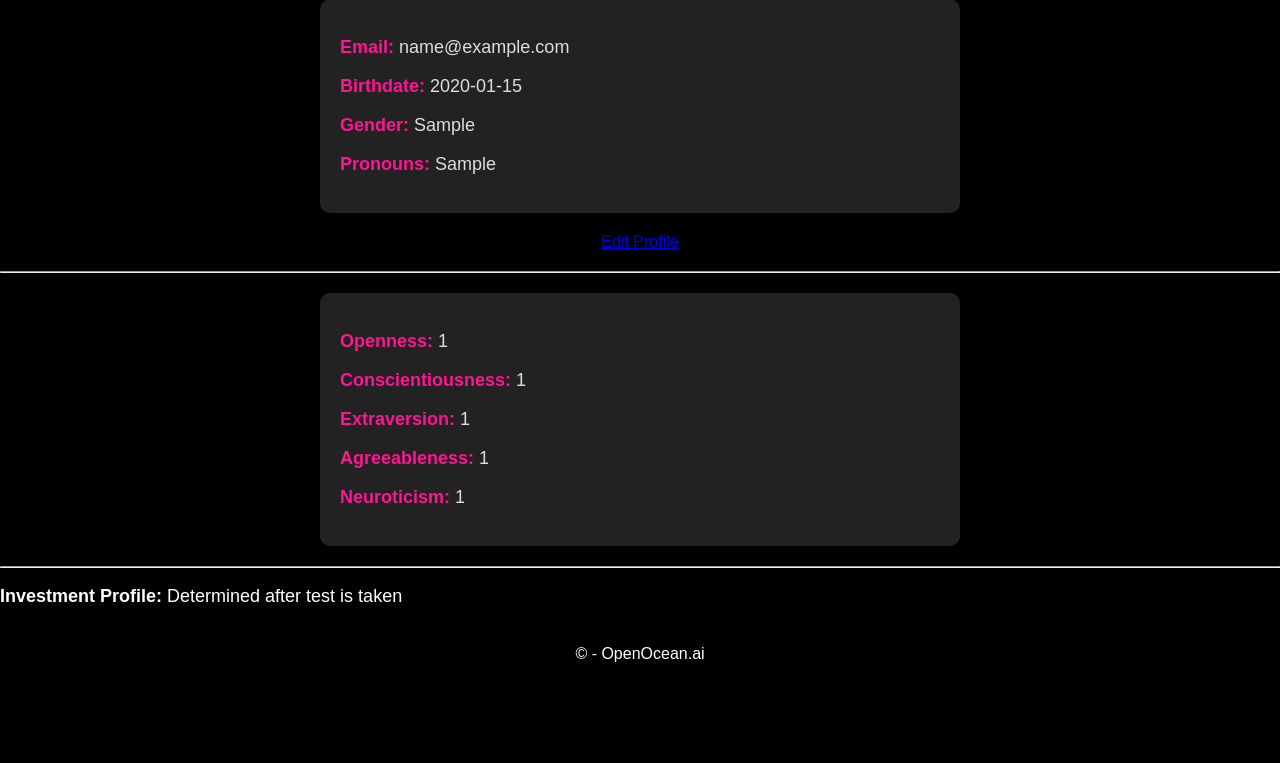
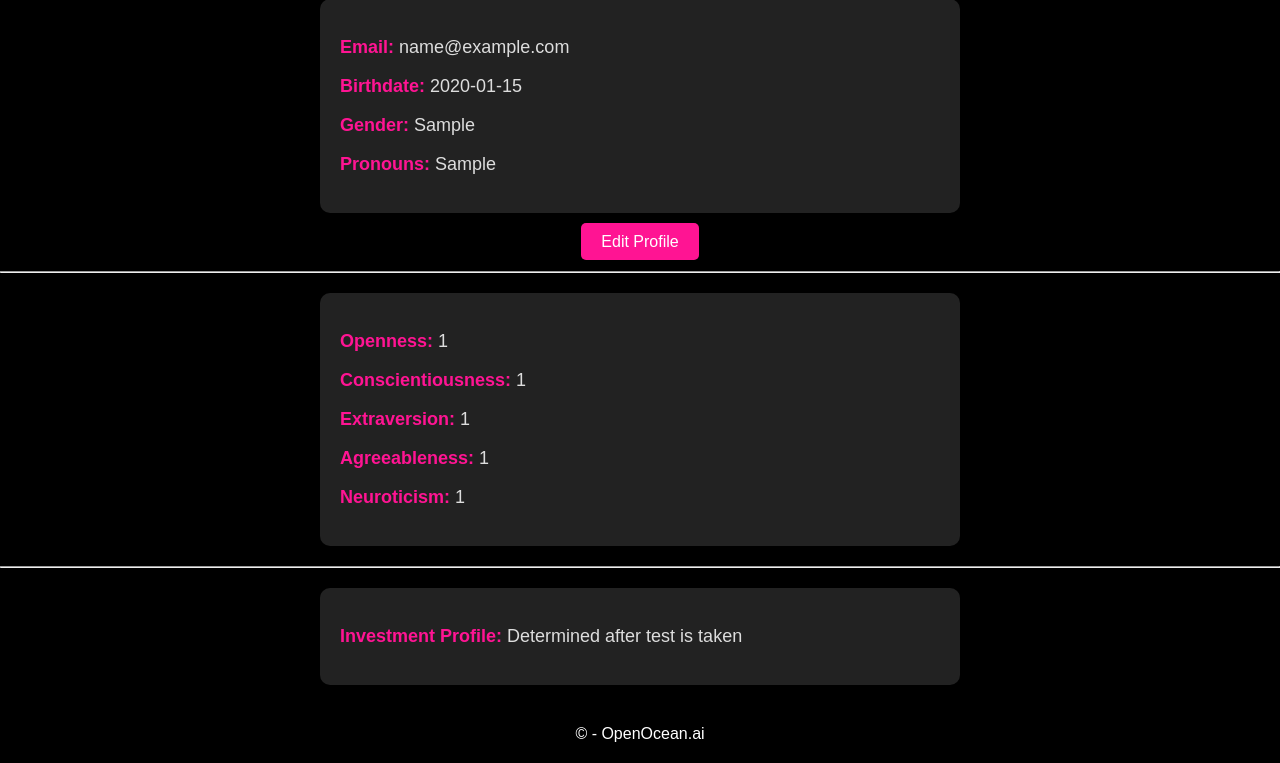
Before and after one commit to OsvaldoTA1/AFRL-Project-UI-Redesign, a Flask app: a page that uses app/templates/base.html in a window 1280 px wide. Shown: the part 169-932 px from the top of the page. Before the commit the page ends 831 px from the top, so only its background shows below. Run offline with Flask 3, Linux system fonts and the light colour scheme; a user stored in the database is signed in; tables that the repository leaves empty hold one stand-in row (values such as "Sample post").

Commit message:
Style profile and investment sections; unified button styles

```diff
--- a/app/static/css/styles.css
+++ b/app/static/css/styles.css
@@ -460,12 +460,6 @@ nav ul li a:hover, nav ul li.active a {
     color: #ff1493; /* Hot Pink for highlighting */
 }
 
-/* Styling the edit button */
-.profile-edit-button {
-    text-align: center;
-    margin: 20px 0;
-}
-
 .profile-traits {
     padding: 20px;
     background-color: #222; /* Dark background to contrast */
@@ -483,6 +477,55 @@ nav ul li a:hover, nav ul li.active a {
 .profile-traits p strong {
     color: #ff1493; /* Hot Pink for highlighting */
 }
+
+/* Styling the edit button */
+.profile-edit-button {
+    text-align: center;
+    margin: 20px 0;
+}
+
+/* Investment Profile information section styling */
+.investment-profile-info {
+    padding: 20px;
+    background-color: #222; /* Dark background to contrast */
+    border-radius: 10px;
+    margin: 20px auto;
+    box-shadow: 0 2px 10px rgba(0, 0, 0, 0.5); /* Subtle shadow for depth */
+    max-width: 600px;
+}
+
+.investment-profile-info p {
+    font-size: 18px;
+    color: #ddd; /* Light text color */
+}
+
+.investment-profile-info p strong {
+    color: #ff1493; /* Hot Pink for highlighting */
+}
+
+.investment-profile-button, .profile-edit-button {
+    text-align: center;
+    margin: 20px auto;
+    max-width: 600px;
+}
+
+/* Button Styling - Shared Style */
+.btn-info, .profile-edit-button a {
+    background-color: #ff1493; /* Hot Pink for button */
+    border: none;
+    color: #fff; /* White text */
+    padding: 10px 20px;
+    font-size: 16px;
+    border-radius: 5px; /* Rounded corners */
+    transition: background-color 0.3s; /* Smooth transition for hover */
+    cursor: pointer;
+    text-decoration: none; /* Remove underline */
+}
+
+.btn-info:hover, .profile-edit-button a:hover {
+    background-color: #e01190; /* Darker pink on hover */
+}
+
 
 /* Extra spacing below input field */
 .form-group {
```
